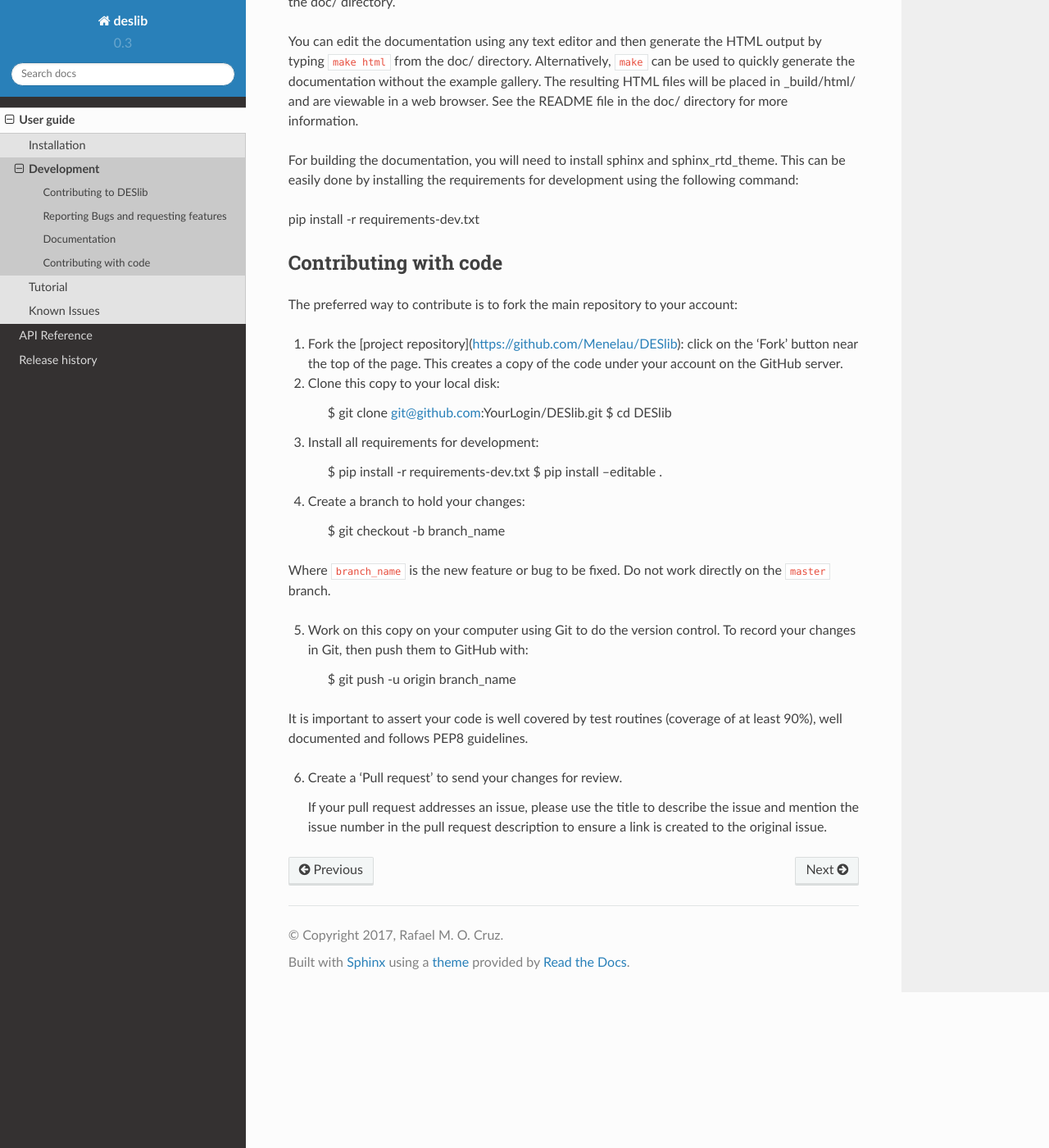
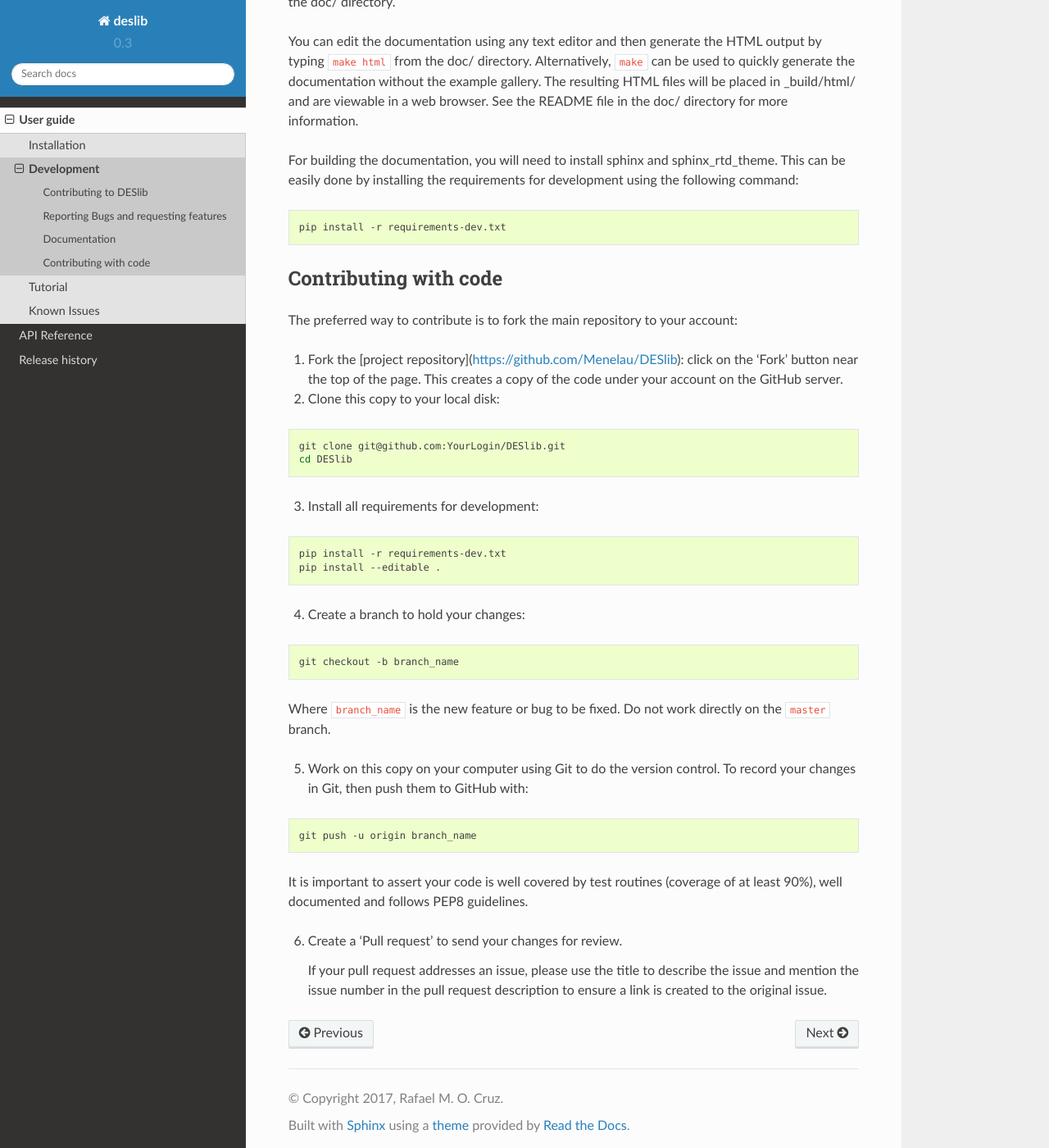
Before and after one commit to scikit-learn-contrib/DESlib, a Sphinx documentation site: the page built from docs/user_guide/development.rst, in a window 1280 px wide and 1400 px high, scrolled down 1167 px. Shown: the whole window at 82% size. Built offline with Sphinx 7.4.7 and the Read the Docs theme 2.0.0, drawn with Linux system fonts in a browser that asks for light colours; pages that are not in the unit, such as notebooks, are missing from menus.

Commit message:
Documentation fixes

```diff
--- a/deslib/static/single_best.py
+++ b/deslib/static/single_best.py
@@ -94,12 +94,8 @@ class SingleBest(StaticEnsemble):
         Returns
         -------
         predicted_proba : array of shape = [n_samples, n_classes]
-                          Posterior probabilities estimates for each class.
+            Posterior probabilities estimates for each class.
 
-        Returns
-        -------
-        self : object
-            Returns self.
         """
         self._check_is_fitted()
 
--- a/docs/user_guide/development.rst
+++ b/docs/user_guide/development.rst
@@ -63,7 +63,9 @@ README file in the doc/ directory for more information.
 For building the documentation, you will need to install sphinx and sphinx_rtd_theme. This
 can be easily done by installing the requirements for development using the following command:
 
-pip install -r requirements-dev.txt
+.. code-block:: bash
+
+    pip install -r requirements-dev.txt
 
 Contributing with code
 -----------------------
@@ -76,24 +78,32 @@ The preferred way to contribute is to fork the main repository to your account:
 
 2. Clone this copy to your local disk:
 
-        $ git clone git@github.com:YourLogin/DESlib.git
-        $ cd DESlib
+.. code-block:: bash
+
+        git clone git@github.com:YourLogin/DESlib.git
+        cd DESlib
 
 3. Install all requirements for development:
 
-        $ pip install -r requirements-dev.txt
-        $ pip install --editable .
+.. code-block:: bash
+
+        pip install -r requirements-dev.txt
+        pip install --editable .
 
 4. Create a branch to hold your changes:
 
-        $ git checkout -b branch_name
+.. code-block:: bash
+
+        git checkout -b branch_name
 
 Where ``branch_name`` is the new feature or bug to be fixed. Do not work directly on the ``master`` branch.
 
 5. Work on this copy on your computer using Git to do the version
    control. To record your changes in Git, then push them to GitHub with:
 
-        $ git push -u origin branch_name
+.. code-block:: bash
+
+        git push -u origin branch_name
 
 It is important to assert your code is well covered by test routines (coverage of at least 90%), well documented and
 follows PEP8 guidelines.
```
